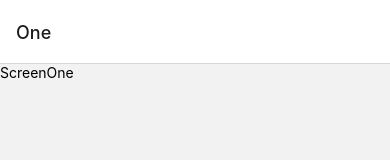
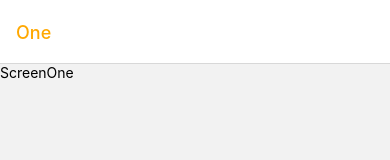
Before and after one commit to jkim8/sun-movie, a React Native app: screen / in a window 390 px wide. Shown: the top 160 px of the page. Built offline with nearby package versions, Linux system fonts and the light colour scheme.

Commit message:
configring stack navigation

```diff
--- a/navigation/Stack.js
+++ b/navigation/Stack.js
@@ -1,6 +1,7 @@
 import React from "react";
 import { createNativeStackNavigator } from "@react-navigation/native-stack";
 import { View, Text, TouchableOpacity } from "react-native";
+import { YELLOW_COLOR } from "../colors";
 
 const ScreenOne = ({ navigation: { navigate } }) => (
   <TouchableOpacity onPress={() => navigate("Two")}>
@@ -21,7 +22,13 @@ const ScreenThree = ({ navigation: { setOptions } }) => (
 const NativeStack = createNativeStackNavigator();
 
 const Stack = () => (
-  <NativeStack.Navigator>
+  <NativeStack.Navigator
+    screenOptions={{
+      presentation: "modal",
+      animation: "fade",
+      headerTintColor: YELLOW_COLOR,
+    }}
+  >
     <NativeStack.Screen name="One" component={ScreenOne} />
     <NativeStack.Screen name="Two" component={ScreenTwo} />
     <NativeStack.Screen name="Three" component={ScreenThree} />
```
